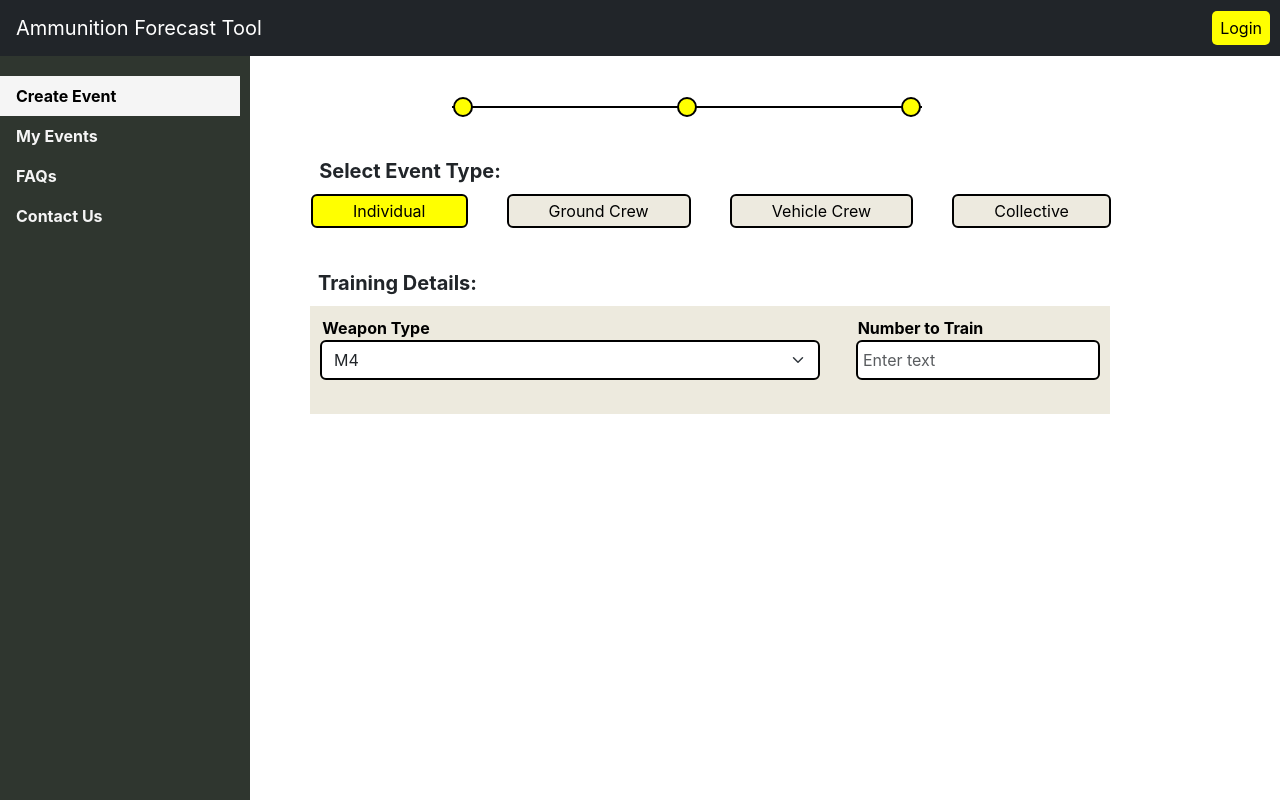
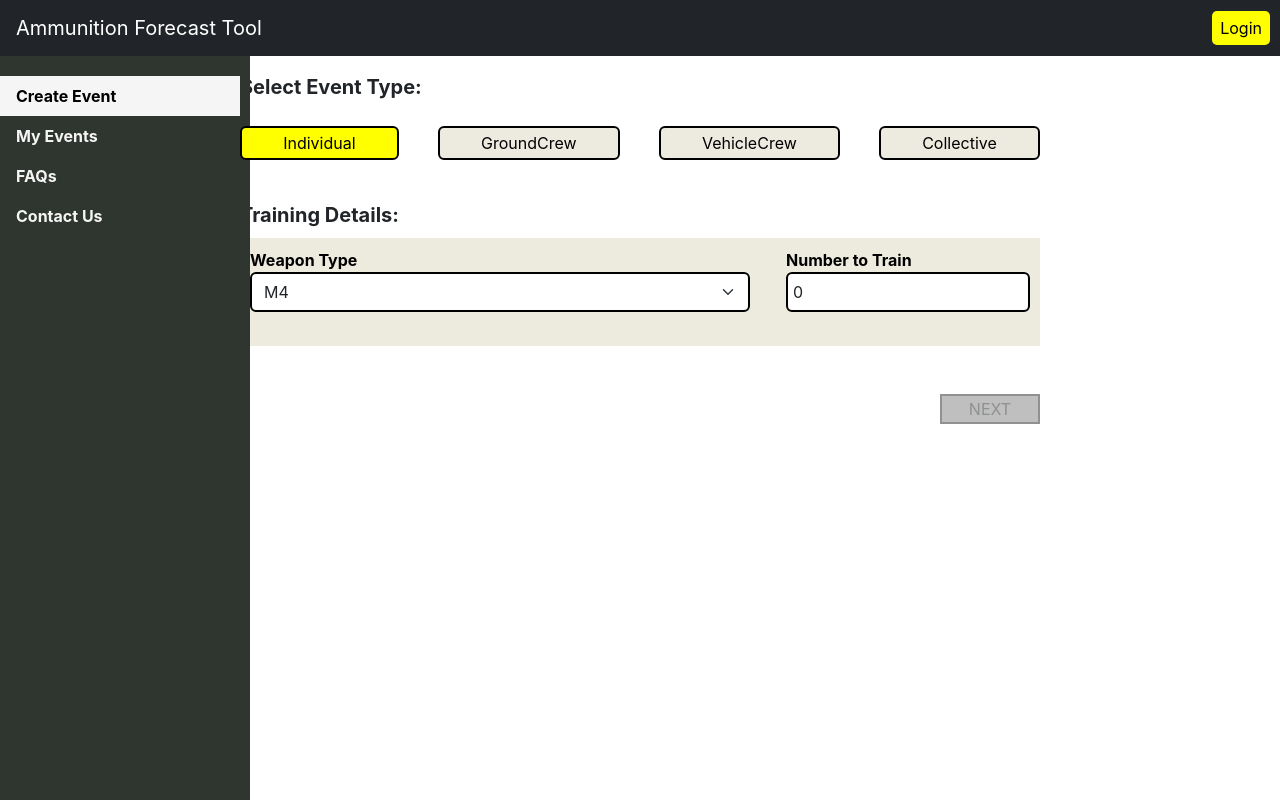
Before and after one commit to jessicawengUX/inf385t, a React (Create React App) app in the folder client/: page / in a window 1280 px wide. Both pictures are taken after a click on the button "Individual". Built offline with nearby package versions, Linux system fonts and the light colour scheme.

Commit message:
completed form page, still need to add route to NEXT button so that it goes to the next component

```diff
--- a/client/src/components/form.css
+++ /dev/null
@@ -1,96 +0,0 @@
-/* Content Section */
-#content {
-    margin-left: 250px; /* Adjust to match the sidebar width */
-    margin-top: 56px; /* Adjust to match the navbar height */
-    padding: 20px;
-  }
-
-  /* Progress Line */
-  .progress-line {
-    width: 50%;
-    height: 1px;
-    background-color: #ccc;
-    position: relative;
-    display: flex;
-    justify-content: space-between;
-    align-items: center;
-    padding: 1px;
-    margin-left: 30%;
-    margin-top: 10px;
-    background-color: black;
-  }
-
-  .checkpoint {
-    width: 20px;
-    height: 20px;
-    background-color: #007bff;
-    border-radius: 50%;
-    border: 2px solid black;
-    background-color: yellow;
-  }
-
-  /* Button Section */
-  .btn-group {
-    justify-content: space-between;
-    gap: 40px;
-    width: 800px;
-    height: 50px;
-    margin-left: 15%;
-  }
-
-  .btn {
-    text-align: center;
-    line-height: 0;
-    color: black;        /* Text color for the active link */
-    background-color: #EDEADF; /* Background color for the active link */
-    border: 2px solid black; /* Change the outline color to red */
-    font-size: 16px;
-  }
-
-  .btn:hover {
-    background-color: yellow;
-    border: 2px solid black;
-    color: black;
-  }
-
-  .btn:focus, .btn:active {
-    background-color: yellow;
-    border: 2px solid black;
-    outline: none; /* Remove the default focus outline */
-    box-shadow: none; /* Remove the default focus box-shadow */
-  }
-
-
-
-  /* Form Section */
-  .form-label1, .form-label2 {
-    font-weight: bold;
-    color: black;
-    font-size: 16px;
-  }
-
-  .form-label1 {
-    margin-right: 400px;
-  }
-
-  .form-label2 {
-    margin-right: 115px;
-  }
-
-  .form-select, .form-control {
-    border-width: 2px;
-    border-color: black;
-    height: 40px;
-  }
-
-  .form-select{
-    width: 500px;
-  }
-
-  .container-section {
-    max-width: 800px;
-    border: none;
-    padding: 10px;
-    margin-left: 340px;
-    background-color: #edeade;
-  }
--- a/client/src/components/form.js
+++ b/client/src/components/form.js
@@ -1,45 +1,84 @@
-import React, { useState } from "react";
+import React, { useState, useEffect } from "react";
 import "bootstrap/dist/css/bootstrap.css";
+
+const weaponTypes = {
+  individual: ["M4", "M249", "M17"],
+  groundCrew: ["M240", "M2", "MK19"],
+  vehicleCrew: ["Abrams", "BFV", "Stryker"],
+  collective: ["Squad", "Platoon", "Company"]
+};
 
 function Form() {
   const [showDetails, setShowDetails] = useState(false);
   const [selectedEvent, setSelectedEvent] = useState("");
+  const [selectedWeapon, setSelectedWeapon] = useState("");
+  const [numberToTrain, setNumberToTrain] = useState(0);
+  const [isFormValid, setIsFormValid] = useState(false);
 
-  const weaponTypes = {
-    individual: ["M4", "M249", "M17"],
-    groundCrew: ["M240", "M2", "MK19"],
-    vehicleCrew: ["M240", "M2", "MK19"],
-    collective: ["TypeA", "TypeB", "TypeC"]
-  };
+  useEffect(() => {
+    setIsFormValid(selectedEvent !== '' && selectedWeapon !== '' && numberToTrain > 0);
+  }, [selectedEvent, selectedWeapon, numberToTrain]);
 
   const handleEventClick = (event) => {
     setSelectedEvent(event);
     setShowDetails(true);
+    setSelectedWeapon(weaponTypes[event][0]);
+    setNumberToTrain(0);
+  };
+
+  // Handler for weapon type dropdown
+  const handleWeaponChange = (event) => {
+    setSelectedWeapon(event.target.value);
+  };
+
+  // Handler for number to train textbox
+  const handleNumberChange = (event) => {
+    setNumberToTrain(event.target.value);
+  };
+
+  const nextButtonStyle = {
+    width: '100px', // Set the width you prefer for the bigger button
+    height: '30px', // Set the height you prefer for the bigger button
+    backgroundColor: isFormValid ? 'yellow' : 'grey',
+    opacity: isFormValid ? 1 : 0.5,
+    pointerEvents: isFormValid ? 'auto' : 'none', // Disables the button interaction when form is invalid
+    borderRadius: '0px',
+  };
+
+  // Optional: Handler for when you want to save the details
+  const handleSaveDetails = () => {
+    const trainingDetails = {
+      event: selectedEvent,
+      weapon: selectedWeapon,
+      number: numberToTrain
+    };
+    console.log("Saving training details:", trainingDetails);
+  };
+
+  // A function to get button classes
+  const getButtonClasses = (event) => {
+    return `btn btn-primary btn-lg rounded mb-3 ${selectedEvent === event ? 'btn-active' : ''}`;
   };
 
   return (
-    <div className="container text-center mt-5">
+    <div className="container mt-5">
 
-      <br/>
-
-      <div className="progress-line">
-        <div className="checkpoint"></div>
-        <div className="checkpoint"></div>
-        <div className="checkpoint"></div>
-      </div>
-
-      <br/>
-      <br/>
+      {/* Progress line code  */}
 
       <div className="selection-container">
-        <div className="text-left mb-2">
-          <strong style={{ fontSize: "20px", marginRight: "460px" }}>Select Event Type:</strong>
-        </div>
-        <div className="btn-group text-center">
-          <button onClick={() => handleEventClick("individual")} className="btn btn-primary btn-lg rounded mb-3">Individual</button>
-          <button onClick={() => handleEventClick("groundCrew")} className="btn btn-primary btn-lg rounded mb-3">Ground Crew</button>
-          <button onClick={() => handleEventClick("vehicleCrew")} className="btn btn-primary btn-lg rounded mb-3">Vehicle Crew</button>
-          <button onClick={() => handleEventClick("collective")} className="btn btn-primary btn-lg rounded mb-3">Collective</button>
+        <strong style={{ fontSize: "20px" }}>Select Event Type:</strong>
+        <br/>
+        <br/>
+        <div className="btn-group">
+          {Object.keys(weaponTypes).map((event) => (
+            <button
+              key={event}
+              onClick={() => handleEventClick(event)}
+              className={getButtonClasses(event)}
+            >
+              {event.charAt(0).toUpperCase() + event.slice(1)}
+            </button>
+          ))}
         </div>
       </div>
 
@@ -47,13 +86,13 @@ function Form() {
 
       {showDetails && (
         <>
-          <p className="mb-2"><strong style={{ fontSize: "20px", marginRight: "485px" }}>Training Details:</strong></p>
+          <p className="mb-2 mx-auto"><strong style={{ fontSize: "20px" }}>Training Details:</strong></p>
           <div className="container mt-1 container-section">
             <div className="row">
               <div className="col-md-8 form-container">
                 <div className="mb-4">
                   <label htmlFor="dropdown" className="form-label1">Weapon Type</label>
-                  <select className="form-select" id="dropdown">
+                  <select className="form-select" id="dropdown" value={selectedWeapon} onChange={handleWeaponChange}>
                     {weaponTypes[selectedEvent].map((type) => (
                       <option key={type} value={type}>{type}</option>
                     ))}
@@ -61,13 +100,33 @@ function Form() {
                 </div>
               </div>
               <div className="col-md-4 form-container">
-                <div className="mb-4">
+                <div className="mb-4 mx-auto">
                   <label htmlFor="textBox" className="form-label2">Number to Train</label>
-                  <input type="text" className="form-control" id="textBox" placeholder="Enter text" style={{ width: "100%", padding: "5px" }} />
+                  <input
+                  type="number"
+                  className="form-control"
+                  id="textBox"
+                  value={numberToTrain}
+                  onChange={handleNumberChange}
+                  placeholder="Enter number"
+                  style={{ width: "100%", padding: "5px" }}
+                  />
                 </div>
               </div>
             </div>
           </div>
+
+          <br/>
+          <br/>
+
+          <button
+            onClick={handleSaveDetails}
+            className="btn btn-lg float-end"
+            style={nextButtonStyle}
+            disabled={!isFormValid} // This property will make the button not clickable when the form is invalid
+          >
+            NEXT
+          </button>
         </>
       )}
     </div>
--- a/client/src/components/style.css
+++ b/client/src/components/style.css
@@ -32,7 +32,7 @@ body {
 }
 
 .container {
-  text-align: center; /* Center the contents inside the container */
+  text-align: left;
 }
 
 .container-fluid {
@@ -83,25 +83,17 @@ body {
   font-weight: bold;
 }
 
-/* Content Section */
-#content {
-  margin-left: 250px; /* Adjust to match the sidebar width */
-  margin-top: 75px; /* Adjust to match the navbar height */
-  padding: 20px;
-}
 
 /* Progress Line */
 .progress-line {
-  width: 50%;
+  width: 600px;
   height: 1px;
-  background-color: #ccc;
   position: relative;
   display: flex;
+  background-color: #ccc;
   justify-content: space-between;
   align-items: center;
   padding: 1px;
-  margin-left: 30%;
-  margin-top: 10px;
   background-color: black;
 }
 
@@ -112,6 +104,8 @@ body {
   border-radius: 50%;
   border: 2px solid black;
   background-color: yellow;
+  left: 50%;
+  transform: translate(-50%, -50%);
 }
 
 /* Button Section */
@@ -120,12 +114,12 @@ body {
   gap: 40px;
   width: 800px;
   height: 50px;
-  margin-left: 15%;
+  border-radius: 100%;
 }
 
 .btn {
   text-align: center;
-  line-height: 0;
+  line-height: 0px;
   color: black;        /* Text color for the active link */
   background-color: #EDEADF; /* Background color for the active link */
   border: 2px solid black; /* Change the outline color to red */
@@ -145,19 +139,15 @@ body {
   box-shadow: none; /* Remove the default focus box-shadow */
 }
 
+.btn-active {
+  background-color: yellow; /* This style will be applied to the active button */
+}
+
 /* Form Section */
 .form-label1, .form-label2 {
   font-weight: bold;
   color: black;
   font-size: 16px;
-}
-
-.form-label1 {
-  margin-right: 400px;
-}
-
-.form-label2 {
-  margin-right: 115px;
 }
 
 .form-select, .form-control {
@@ -174,6 +164,5 @@ body {
   max-width: 800px;
   border: none;
   padding: 10px;
-  margin-left: 140px;
   background-color: #edeade;
 }
```
